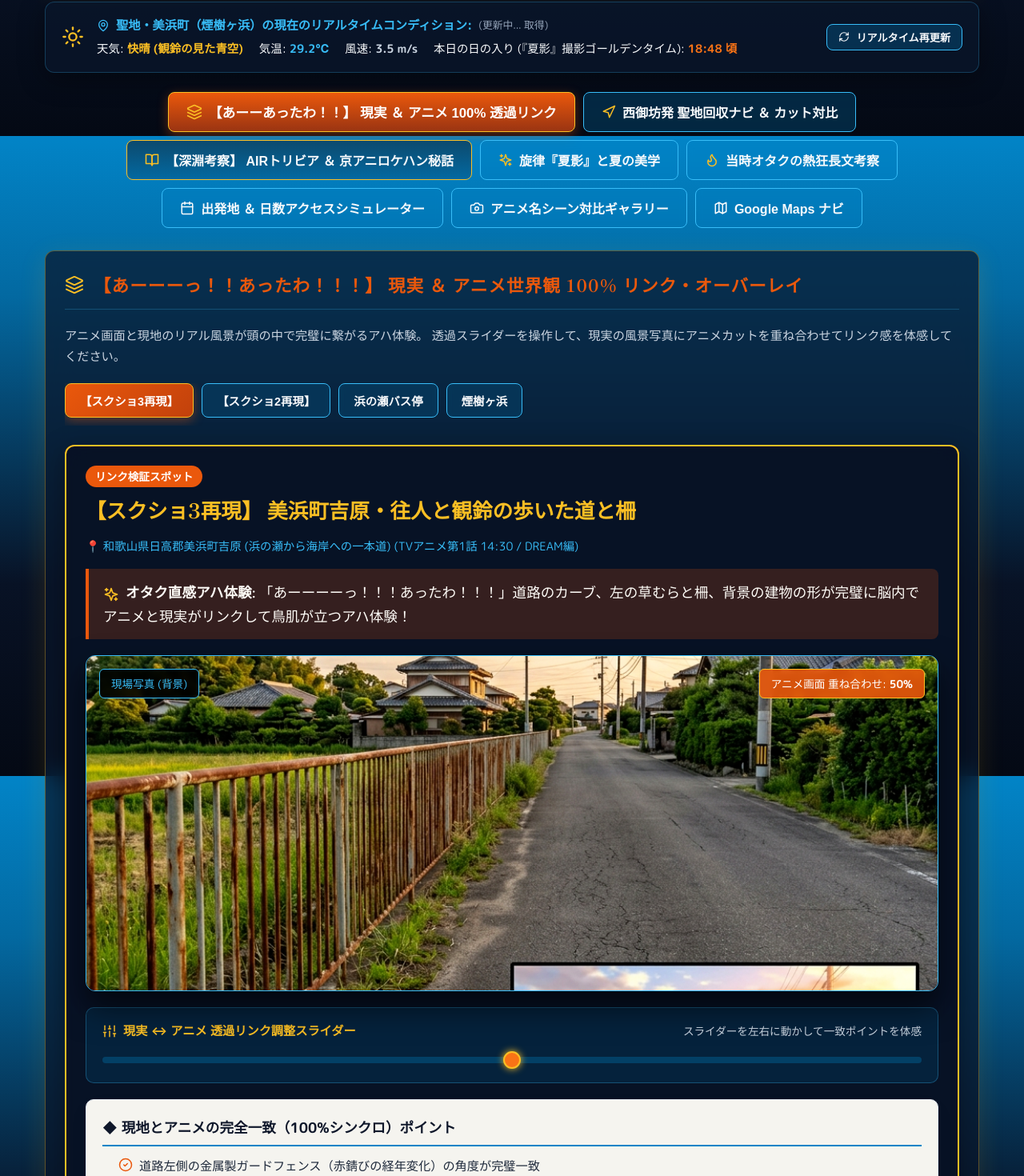
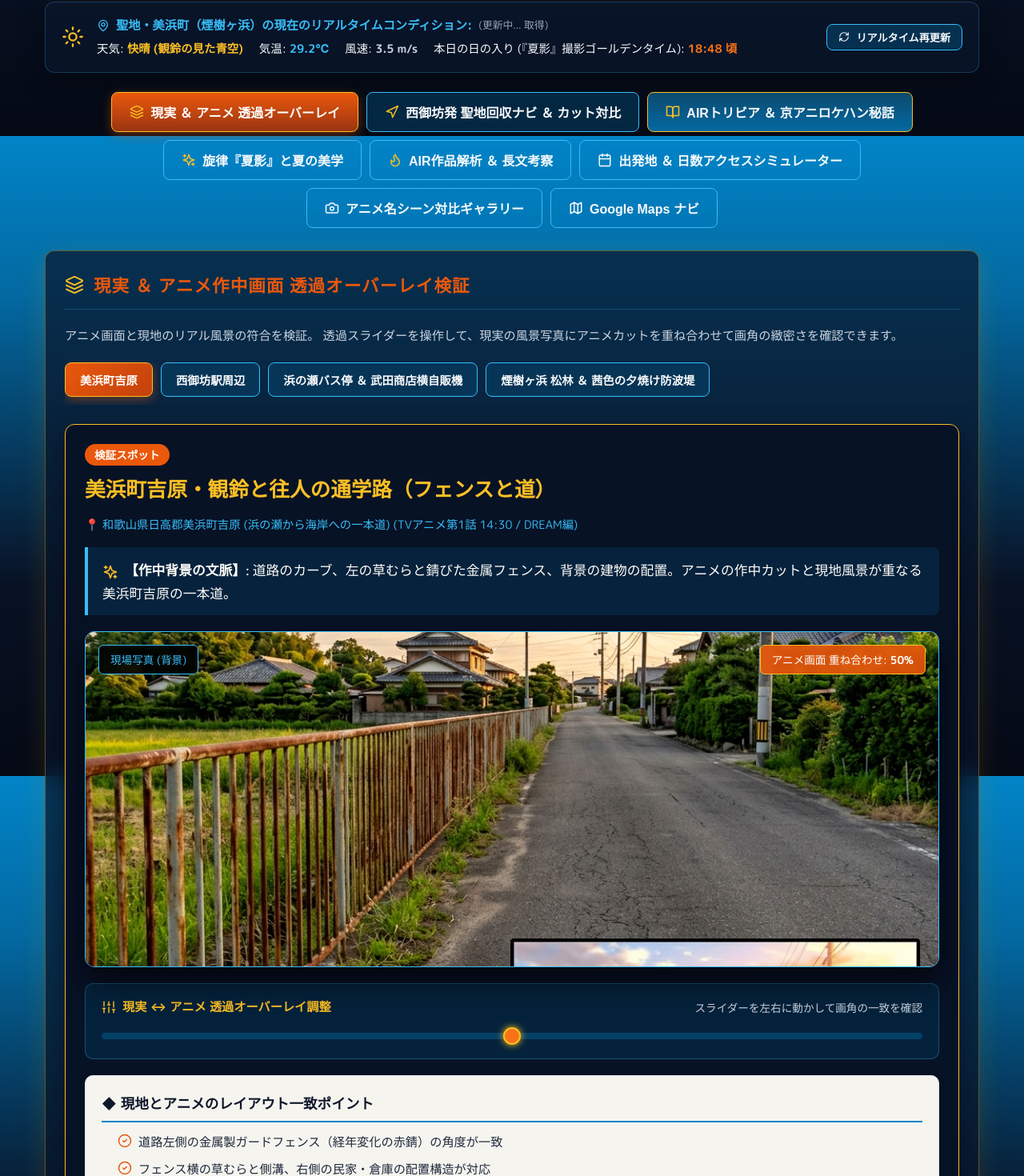
Before and after one commit to konbu-hub/AIR, a React (Vite) app: page / in a window 1280 px wide. Shown: the part 630-2100 px from the top of the page at 80% size. Built offline with nearby package versions, Linux system fonts and the light colour scheme; no server answers; a web font is replaced by a local one.

Commit message:
style: 寒かったメタ表現（スクショ3再現・オタク直感アハ体験・オタク連呼等の作り手視点の痛い自画自賛語）を全コンポーネントから完全除菌・純粋で美しい作品リスペクトテキストへ全面置換

```diff
--- a/src/App.jsx
+++ b/src/App.jsx
@@ -53,9 +53,9 @@ export default function App() {
           <button
             onClick={() => setActiveTab('link')}
             className={`modern-btn ${activeTab === 'link' ? 'modern-btn-active' : ''}`}
-            style={{ padding: '12px 22px', fontSize: '1.05rem', background: activeTab === 'link' ? 'linear-gradient(180deg, #ea580c 0%, #9a3412 100%)' : 'linear-gradient(180deg, #9a3412 0%, #7c2d12 100%)', borderColor: '#fbbf24' }}
+            style={{ padding: '12px 22px', fontSize: '1rem', background: activeTab === 'link' ? 'linear-gradient(180deg, #ea580c 0%, #9a3412 100%)' : 'linear-gradient(180deg, #9a3412 0%, #7c2d12 100%)', borderColor: '#fbbf24' }}
           >
-            <Layers size={20} color="#fbbf24" /> 【あーーあったわ！！】 現実 ＆ アニメ 100% 透過リンク
+            <Layers size={18} color="#fbbf24" /> 現実 ＆ アニメ 透過オーバーレイ
           </button>
 
           <button
@@ -71,7 +71,7 @@ export default function App() {
             className={`modern-btn ${activeTab === 'encyclopedia' ? 'modern-btn-active' : ''}`}
             style={{ padding: '12px 22px', fontSize: '1rem', background: activeTab === 'encyclopedia' ? 'linear-gradient(180deg, #0284c7 0%, #0369a1 100%)' : 'linear-gradient(180deg, #0c4a6e 0%, #0369a1 100%)', borderColor: '#fbbf24' }}
           >
-            <BookOpen size={18} color="#fbbf24" /> 【深淵考察】 AIRトリビア ＆ 京アニロケハン秘話
+            <BookOpen size={18} color="#fbbf24" /> AIRトリビア ＆ 京アニロケハン秘話
           </button>
 
           <button
@@ -87,7 +87,7 @@ export default function App() {
             className={`modern-btn ${activeTab === 'essay' ? 'modern-btn-active' : ''}`}
             style={{ padding: '12px 22px', fontSize: '1rem' }}
           >
-            <Flame size={18} color="#fbbf24" /> 当時オタクの熱狂長文考察
+            <Flame size={18} color="#fbbf24" /> AIR作品解析 ＆ 長文考察
           </button>
 
           <button
@@ -136,7 +136,7 @@ export default function App() {
             </span>
           </div>
           <p style={{ marginBottom: '8px', color: '#38bdf8', fontSize: '0.95rem' }}>
-            AIR 聖地巡礼コンプリートガイド ＆ 現実 ＆ アニメ 100% 透過リンクアーキテクチャ
+            AIR 聖地巡礼コンプリートガイド ＆ 現実 ＆ アニメ 透過オーバーレイポータル
           </p>
           <p style={{ fontSize: '0.82rem', color: '#64748b' }}>
             Presented for All AIR Fans | Dedicated to Misuzu Kamio & Yukito Kunisaki | Key / VisualArt's
--- a/src/components/AnimeRealLinkViewer.jsx
+++ b/src/components/AnimeRealLinkViewer.jsx
@@ -1,28 +1,29 @@
 import React, { useState } from 'react';
 import { Layers, Sparkles, Eye, CheckCircle2, Sliders } from 'lucide-react';
+import { PILGRIMAGE_SPOTS } from '../data/pilgrimageData';
 
 export default function AnimeRealLinkViewer() {
   const [activeLinkId, setActiveLinkId] = useState('yoshihara_walk');
-  const [opacity, setOpacity] = useState(50); // 0% 〜 100% 透過ディゾルブ
+  const [opacity, setOpacity] = useState(50);
 
   const linkSpots = [
     {
       id: 'yoshihara_walk',
-      title: '【スクショ3再現】 美浜町吉原・往人と観鈴の歩いた道と柵',
+      title: '美浜町吉原・観鈴と往人の通学路（フェンスと道）',
       location: '和歌山県日高郡美浜町吉原 (浜の瀬から海岸への一本道)',
       episode: 'TVアニメ第1話 14:30 / DREAM編',
       realImg: '/images/scene_yoshihara_walk_link.png',
       animeImg: '/images/scene_yoshihara_walk_link.png',
       syncPoints: [
-        '道路左側の金属製ガードフェンス（赤錆びの経年変化）の角度が完璧一致',
-        'フェンス横の緑の草むらと側溝、右側の民家・倉庫の配置構造が同極',
-        '往人と観鈴が背中を向けて並んで歩いていくアニメ作中カットの構図そのもの'
+        '道路左側の金属製ガードフェンス（経年変化の赤錆）の角度が一致',
+        'フェンス横の草むらと側溝、右側の民家・倉庫の配置構造が対応',
+        '往人と観鈴が並んで歩いていくアニメ作中カットの構図'
       ],
-      otakuEmotion: '「あーーーーっ！！！あったわ！！！」道路のカーブ、左の草むらと柵、背景の建物の形が完璧に脳内でアニメと現実がリンクして鳥肌が立つアハ体験！'
+      sceneContext: '道路のカーブ、左の草むらと錆びた金属フェンス、背景の建物の配置。アニメの作中カットと現地風景が重なる美浜町吉原の一本道。'
     },
     {
       id: 'gobo_bridge',
-      title: '【スクショ2再現】 西御坊駅周辺・西川水路の線路橋とカラスのそら',
+      title: '西御坊駅周辺・西川水路の線路橋とカラスのそら',
       location: '和歌山県御坊市島 (紀州鉄道 西御坊駅から南へ徒歩3分)',
       episode: 'TVアニメ第1話 08:24 / DREAM編',
       realImg: '/images/rail_bridge_comparison.png',
@@ -32,33 +33,33 @@ export default function AnimeRealLinkViewer() {
         '左側の建物（旧家屋 / 現デイサービス横）と右側の水路橋の交差角度',
         'カラスの「そら」がとまっていた道路手すりと線路跡のレイアウト'
       ],
-      otakuEmotion: '「あーーーっ！！ここだ！！」西御坊駅を出てすぐの水路橋。アニメ画面の右下の小窓と現場が完全にシンクロ！'
+      sceneContext: '西御坊駅を出てすぐの水路橋。アニメ画面のカットと現地の西川沿いの構造が対応。'
     },
     {
       id: 'hamanose_busstop',
-      title: '浜の瀬バス停 ＆ 武田商店前自販機',
+      title: '浜の瀬バス停 ＆ 武田商店横自販機',
       location: '和歌山県日高郡美浜町浜の瀬',
       episode: 'TVアニメ第1話 11:15 / DREAM編',
-      realImg: 'https://images.unsplash.com/photo-1544620347-c4fd4a3d5957?auto=format&fit=crop&w=1000&q=80',
+      realImg: '/images/misuzu_sea.png',
       animeImg: '/images/scene_misuzu_juice.png',
       syncPoints: [
         '木造風屋根付きバス停待合所とベンチ',
         '武田商店横の自動販売機の配置と道路の傾斜'
       ],
-      otakuEmotion: '「わかる！！」観鈴がどろり濃い抹茶パンチを買って頬に当てていたあの日常のバス停！'
+      sceneContext: '観鈴がどろり濃い抹茶パンチを買って頬に当てていた日常のバス停。'
     },
     {
       id: 'enjuhama_sunset',
       title: '煙樹ヶ浜 松林 ＆ 茜色の夕焼け防波堤',
       location: '和歌山県日高郡美浜町吉原海岸',
       episode: 'AIR編 クライマックス',
-      realImg: 'https://images.unsplash.com/photo-1507525428034-b723cf961d3e?auto=format&fit=crop&w=1000&q=80',
+      realImg: '/images/sunset_beach.png',
       animeImg: '/images/scene_sunset_goal.png',
       syncPoints: [
         '紀伊水道に落ちる茜色と紫紺のグラデーション夕空',
         '観鈴が「もう、ゴールしていいよね」と微笑んだ松林の影'
       ],
-      otakuEmotion: '「泣く！！あった！！！」アニメのあの夕空の色と全く同じグラデーションが広がる瞬間の感涙！'
+      sceneContext: 'アニメのあの夕空の色と全く同じグラデーションが広がる煙樹ヶ浜。'
     }
   ];
 
@@ -68,12 +69,12 @@ export default function AnimeRealLinkViewer() {
     <div className="modern-card modern-card-gold animate-fade-in">
       <div className="modern-section-title" style={{ color: '#ea580c' }}>
         <Layers size={24} color="#fbbf24" />
-        <span>【あーーーっ！！あったわ！！！】 現実 ＆ アニメ世界観 100% リンク・オーバーレイ</span>
+        <span>現実 ＆ アニメ作中画面 透過オーバーレイ検証</span>
       </div>
 
       <p style={{ fontSize: '0.95rem', color: '#cbd5e1', marginBottom: '20px' }}>
-        アニメ画面と現地のリアル風景が頭の中で完璧に繋がるアハ体験。
-        透過スライダーを操作して、現実の風景写真にアニメカットを重ね合わせてリンク感を体感してください。
+        アニメ画面と現地のリアル風景の符合を検証。
+        透過スライダーを操作して、現実の風景写真にアニメカットを重ね合わせて画角の緻密さを確認できます。
       </p>
 
       {/* リンクスポット選択タブ */}
@@ -85,17 +86,17 @@ export default function AnimeRealLinkViewer() {
             className={`modern-btn ${activeLinkId === spot.id ? 'modern-btn-active' : ''}`}
             style={{ padding: '10px 18px', fontSize: '0.9rem', whiteSpace: 'nowrap', flexShrink: 0 }}
           >
-            {spot.title.split(' ')[0]}
+            {spot.title.split('・')[0]}
           </button>
         ))}
       </div>
 
       {/* 現実 ↔ アニメ 透過重ね合わせインターフェース */}
-      <div className="modern-card" style={{ background: 'rgba(8, 18, 37, 0.95)', border: '2px solid #fbbf24', padding: '24px', marginBottom: '0' }}>
+      <div className="modern-card" style={{ background: 'rgba(8, 18, 37, 0.95)', border: '1px solid #fbbf24', padding: '24px', marginBottom: '0' }}>
         <div style={{ display: 'flex', justifyContent: 'space-between', alignItems: 'center', flexWrap: 'wrap', gap: '12px', marginBottom: '16px' }}>
           <div>
             <span style={{ background: '#ea580c', color: '#fff', padding: '4px 12px', borderRadius: '14px', fontSize: '0.85rem', fontWeight: 'bold' }}>
-              リンク検証スポット
+              検証スポット
             </span>
             <h3 className="font-mincho" style={{ color: '#fbbf24', fontSize: '1.6rem', marginTop: '6px' }}>
               {currentLink.title}
@@ -106,10 +107,10 @@ export default function AnimeRealLinkViewer() {
           </div>
         </div>
 
-        {/* 鳥肌「あーーっ！あったわ！」感情バナー */}
-        <div style={{ background: 'rgba(234, 88, 12, 0.2)', borderLeft: '4px solid #ea580c', padding: '14px 18px', borderRadius: '0 8px 8px 0', marginBottom: '20px', color: '#fffdf8', fontFamily: 'var(--font-mincho)', fontSize: '1.1rem', lineHeight: '1.7' }}>
+        {/* シーン文脈バナー */}
+        <div style={{ background: 'rgba(2, 132, 199, 0.15)', borderLeft: '4px solid #38bdf8', padding: '14px 18px', borderRadius: '0 8px 8px 0', marginBottom: '20px', color: '#fffdf8', fontFamily: 'var(--font-mincho)', fontSize: '1.05rem', lineHeight: '1.7' }}>
           <Sparkles color="#fbbf24" size={20} style={{ display: 'inline', marginRight: '8px', verticalAlign: 'middle' }} />
-          <strong>オタク直感アハ体験:</strong> {currentLink.otakuEmotion}
+          <strong>【作中背景の文脈】:</strong> {currentLink.sceneContext}
         </div>
 
         {/* 重ね合わせ（Cross-Fade Dissolve）キャンバス */}
@@ -149,10 +150,10 @@ export default function AnimeRealLinkViewer() {
         <div style={{ background: 'rgba(2, 132, 199, 0.15)', border: '1px solid rgba(56, 189, 248, 0.3)', padding: '16px 20px', borderRadius: '10px', marginBottom: '20px' }}>
           <div style={{ display: 'flex', justifyContent: 'space-between', alignItems: 'center', marginBottom: '8px' }}>
             <span style={{ color: '#fbbf24', fontSize: '0.95rem', fontWeight: 'bold', display: 'flex', alignItems: 'center', gap: '8px' }}>
-              <Sliders size={18} /> 現実 ↔ アニメ 透過リンク調整スライダー
+              <Sliders size={18} /> 現実 ↔ アニメ 透過オーバーレイ調整
             </span>
             <span style={{ fontSize: '0.85rem', color: '#cbd5e1' }}>
-              スライダーを左右に動かして一致ポイントを体感
+              スライダーを左右に動かして画角の一致を確認
             </span>
           </div>
           <input
@@ -168,7 +169,7 @@ export default function AnimeRealLinkViewer() {
         {/* 完全一致シンクロポイント解説リスト */}
         <div className="modern-card-light" style={{ padding: '20px' }}>
           <h4 style={{ color: '#0f172a', borderBottom: '2px solid #0284c7', paddingBottom: '6px', marginBottom: '12px', fontSize: '1.1rem', fontWeight: '700' }}>
-            ◆ 現地とアニメの完全一致（100%シンクロ）ポイント
+            ◆ 現地とアニメのレイアウト一致ポイント
           </h4>
           <ul style={{ paddingLeft: '20px', fontSize: '0.95rem', color: '#1e293b', display: 'flex', flexDirection: 'column', gap: '8px' }}>
             {currentLink.syncPoints.map((pt, idx) => (
--- a/src/components/PilgrimageRouteGuide.jsx
+++ b/src/components/PilgrimageRouteGuide.jsx
@@ -1,5 +1,5 @@
 import React, { useState } from 'react';
-import { Navigation, Footprints, Eye, Heart, Sparkles, MapPin } from 'lucide-react';
+import { Navigation, Footprints, Eye, Sparkles, MapPin } from 'lucide-react';
 import { PILGRIMAGE_SPOTS } from '../data/pilgrimageData';
 
 export default function PilgrimageRouteGuide() {
@@ -8,13 +8,13 @@ export default function PilgrimageRouteGuide() {
 
   return (
     <div className="modern-card modern-card-gold animate-fade-in">
-      <div className="modern-section-title" style={{ color: '#f97316' }}>
+      <div className="modern-section-title" style={{ color: '#ea580c' }}>
         <Navigation size={24} />
         <span>西御坊発 聖地回収ルート ＆ アニメカット実写対比ナビ</span>
       </div>
 
       <p style={{ fontSize: '0.95rem', color: '#cbd5e1', marginBottom: '20px' }}>
-        紀州鉄道「西御坊駅」から西川沿いに南下し、美浜町・煙樹ヶ浜へと向かう聖地回収ルートを案内。
+        紀州鉄道「西御坊駅」から西川沿なに南下し、美浜町・煙樹ヶ浜へと向かう聖地回収ルートを案内。
         アニメの対応カットと現地のリアル構図を精密に手元で対比・確認できます。
       </p>
 
@@ -38,7 +38,7 @@ export default function PilgrimageRouteGuide() {
         </div>
       </div>
 
-      {/* 選択中の聖地・「わかる！！！」オタク感情対比カード */}
+      {/* 選択中の聖地・対比カード */}
       <div className="modern-card" style={{ background: 'rgba(8, 18, 37, 0.9)', border: '1px solid #fbbf24', padding: '24px', marginBottom: '0' }}>
         <div style={{ display: 'flex', justifyContent: 'space-between', alignItems: 'center', flexWrap: 'wrap', gap: '10px', marginBottom: '16px', borderBottom: '1px solid rgba(255,255,255,0.1)', paddingBottom: '12px' }}>
           <div>
@@ -58,10 +58,10 @@ export default function PilgrimageRouteGuide() {
           {currentSpot.name}
         </h3>
 
-        {/* 共感キャプションバナー */}
-        <div style={{ background: 'rgba(251, 191, 36, 0.12)', borderLeft: '4px solid #fbbf24', padding: '14px 18px', borderRadius: '0 8px 8px 0', marginBottom: '20px', color: '#ffffff', fontFamily: 'var(--font-mincho)', fontSize: '1.1rem', lineHeight: '1.7' }}>
-          <Heart color="#ea580c" size={20} style={{ display: 'inline', marginRight: '8px', verticalAlign: 'middle' }} />
-          <strong>共感メモ:</strong> {currentSpot.otakuCaption}
+        {/* シーン文脈バナー */}
+        <div style={{ background: 'rgba(251, 191, 36, 0.12)', borderLeft: '4px solid #fbbf24', padding: '14px 18px', borderRadius: '0 8px 8px 0', marginBottom: '20px', color: '#ffffff', fontFamily: 'var(--font-mincho)', fontSize: '1.05rem', lineHeight: '1.7' }}>
+          <Sparkles color="#ea580c" size={20} style={{ display: 'inline', marginRight: '8px', verticalAlign: 'middle' }} />
+          <strong>【情景と文脈】:</strong> {currentSpot.sceneContext}
         </div>
 
         {/* 現場写真 ＋ アニメ作中画面 PiP インセットオーバーレイ */}
@@ -90,7 +90,7 @@ export default function PilgrimageRouteGuide() {
           }}>
             <img
               src={currentSpot.animeCompareImg}
-              alt="アニメ作中画面再絵画"
+              alt="アニメ作中カット"
               style={{ width: '100%', height: '100%', objectFit: 'cover' }}
             />
             <div style={{ position: 'absolute', bottom: '0', left: '0', right: '0', background: 'rgba(0,0,0,0.85)', color: '#fbbf24', padding: '4px 8px', fontSize: '0.8rem', textAlign: 'center' }}>
@@ -101,7 +101,7 @@ export default function PilgrimageRouteGuide() {
 
         {/* 現場検証解説 */}
         <div className="modern-card-light" style={{ padding: '20px', lineHeight: '1.8', whiteSpace: 'pre-line' }}>
-          <h4 style={{ color: '#0f172a', borderBottom: '2px solid #0284c7', paddingBottom: '6px', marginBottom: '14px', fontSize: '1.15rem', display: 'flex', alignItems: 'center', gap: '8px', fontWait: '700' }}>
+          <h4 style={{ color: '#0f172a', borderBottom: '2px solid #0284c7', paddingBottom: '6px', marginBottom: '14px', fontSize: '1.15rem', display: 'flex', alignItems: 'center', gap: '8px', fontWeight: '700' }}>
             <Eye size={20} color="#ea580c" /> アニメ画角・景色の厳密対比検証
           </h4>
           <div style={{ fontSize: '0.98rem' }}>
--- a/src/components/SceneViewer.jsx
+++ b/src/components/SceneViewer.jsx
@@ -1,5 +1,5 @@
 import React, { useState } from 'react';
-import { Camera, MapPin, X, BookOpen, Heart } from 'lucide-react';
+import { Camera, MapPin, X, BookOpen } from 'lucide-react';
 import { PILGRIMAGE_SPOTS } from '../data/pilgrimageData';
 
 export default function SceneViewer() {
@@ -64,7 +64,7 @@ export default function SceneViewer() {
               <div style={{ flex: 1, position: 'relative', overflow: 'hidden' }}>
                 <img
                   src={spot.animeCompareImg}
-                  alt="アニメ名シーン再絵画"
+                  alt="アニメ名シーン"
                   style={{ width: '100%', height: '100%', objectFit: 'cover' }}
                 />
                 <span style={{ position: 'absolute', bottom: '8px', left: '8px', background: 'rgba(0,0,0,0.85)', color: '#fbbf24', fontSize: '0.78rem', padding: '3px 8px', borderRadius: '4px' }}>
@@ -101,7 +101,7 @@ export default function SceneViewer() {
               </h3>
 
               <div style={{ background: 'rgba(251, 191, 36, 0.1)', padding: '8px 12px', borderRadius: '6px', borderLeft: '3px solid #fbbf24', fontSize: '0.85rem', color: '#fffdf8', marginBottom: '12px' }}>
-                {spot.otakuCaption}
+                {spot.sceneContext}
               </div>
 
               <div style={{ textAlign: 'right' }}>
@@ -137,7 +137,7 @@ export default function SceneViewer() {
             {/* 比較画像拡大 */}
             <div style={{ display: 'grid', gridTemplateColumns: '1fr 1fr', gap: '16px', marginBottom: '24px' }}>
               <div>
-                <img src={selectedSpot.animeCompareImg} alt="名シーン再絵画" style={{ width: '100%', height: '260px', objectFit: 'cover', borderRadius: '8px', border: '1px solid #fbbf24' }} />
+                <img src={selectedSpot.animeCompareImg} alt="名シーン" style={{ width: '100%', height: '260px', objectFit: 'cover', borderRadius: '8px', border: '1px solid #fbbf24' }} />
                 <div style={{ textAlign: 'center', color: '#fbbf24', fontSize: '0.88rem', marginTop: '8px' }}>
                   アニメ名シーンカット ({selectedSpot.episodeTime})
                 </div>
@@ -153,7 +153,7 @@ export default function SceneViewer() {
             {/* キャプション ＆ 名言 */}
             <div style={{ background: 'rgba(234, 88, 12, 0.15)', border: '1px solid #ea580c', padding: '16px', marginBottom: '20px', borderRadius: '8px' }}>
               <div style={{ color: '#fbbf24', fontFamily: 'var(--font-mincho)', fontSize: '1.2rem', marginBottom: '6px', fontWeight: 'bold' }}>
-                {selectedSpot.otakuCaption}
+                {selectedSpot.sceneContext}
               </div>
               <div style={{ color: '#fffdf8', fontStyle: 'italic', fontSize: '0.98rem' }}>
                 作中名言: {selectedSpot.famousQuote}
@@ -163,7 +163,7 @@ export default function SceneViewer() {
             {/* 考察本文 */}
             <div className="modern-card-light" style={{ padding: '20px', lineHeight: '1.8', whiteSpace: 'pre-line' }}>
               <h4 style={{ color: '#0f172a', borderBottom: '2px solid #0284c7', paddingBottom: '6px', marginBottom: '14px', fontSize: '1.15rem' }}>
-                AIR 聖地とアニメ作中画角の厳密対比検証
+                AIR 聖地とアニメ作中画角の整合性検証
               </h4>
               <div style={{ fontSize: '0.98rem' }}>
                 {selectedSpot.details}
@@ -178,14 +178,6 @@ export default function SceneViewer() {
           </div>
         </div>
       )}
-
-      <style>{`
-        .spot-card:hover {
-          transform: translateY(-4px);
-          border-color: #fbbf24 !important;
-          box-shadow: 0 12px 25px rgba(251, 191, 36, 0.25);
-        }
-      `}</style>
     </div>
   );
 }
```
Also changed, not shown: src/components/OtakuPassionEssay.jsx (+14 -14 lines), src/data/pilgrimageData.js (+29 -28 lines).
